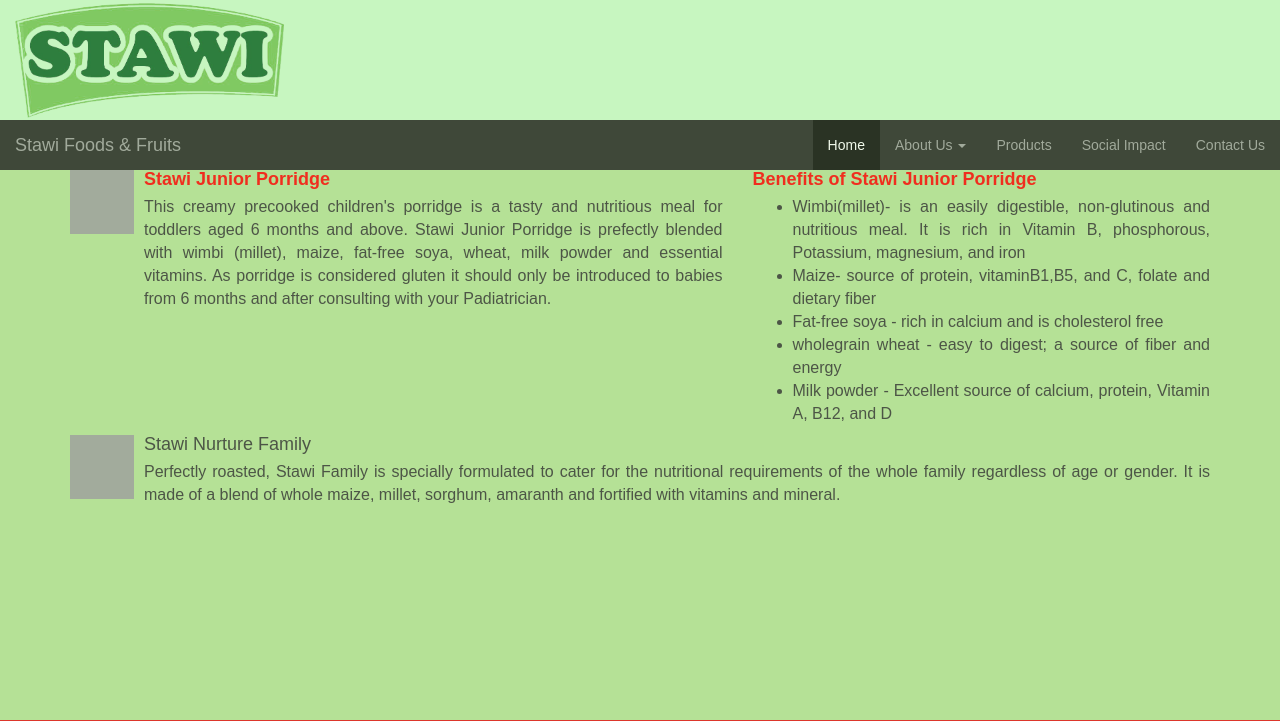
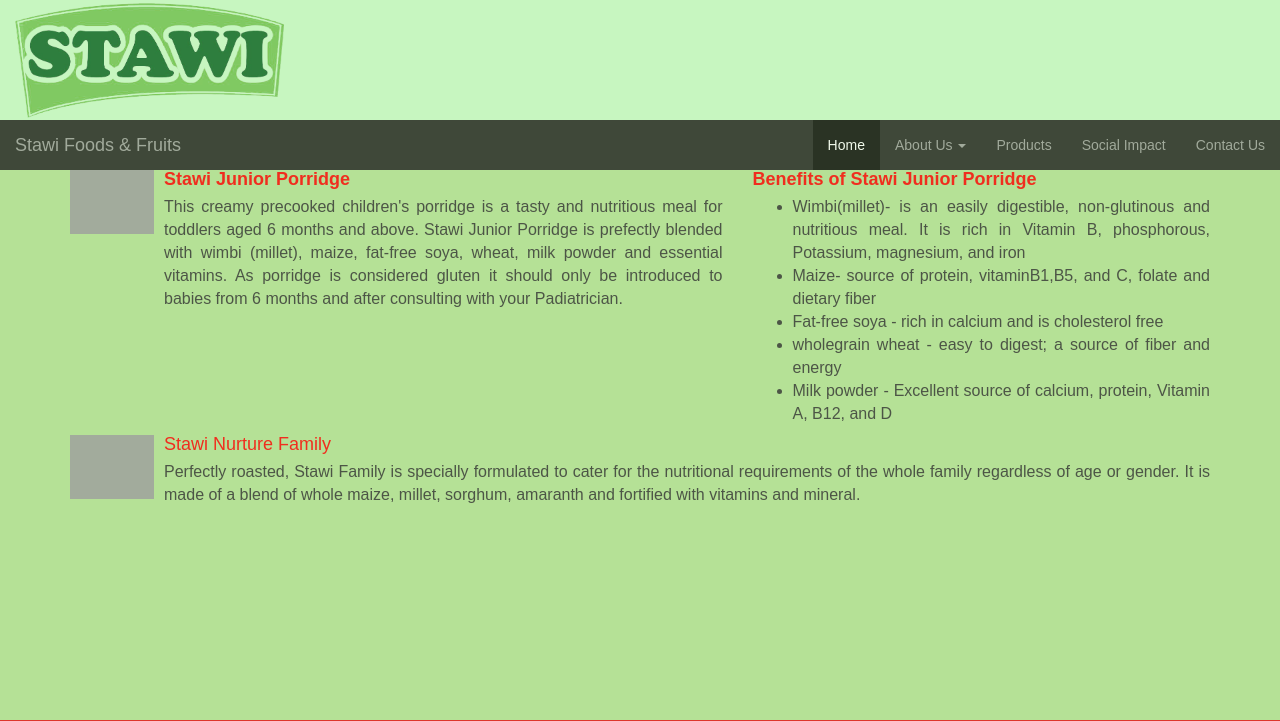
Before and after one commit to TitoLulu/stawi.github.io, a PHP site: page /pages/products.html in a window 1280 px wide. Shown: the top 721 px of the page. Run offline with PHP 8.4, Linux system fonts and the light colour scheme; some libraries are stand-ins or nearby versions; grey boxes are pictures that could not be loaded.

Commit message:
media object

```diff
--- a/css/style.css
+++ b/css/style.css
@@ -196,7 +196,7 @@
 }
 .media-object{
 	height: 64px;
-	width:64px;
+	width:84px;
 }
 #prd h4{
 	font-weight: bold; font-family: sans-serif; color: red;
--- a/pages/products.html
+++ b/pages/products.html
@@ -89,7 +89,7 @@
                   <img class="media-object" src="../images/nurtureF.png" alt="...">
               </div>
               <div class="media-body">
-                <h4 class="media-heading">Stawi Nurture Family</h4>
+                <h4 class="media-heading" style="color: red;">Stawi Nurture Family</h4>
                 Perfectly roasted, Stawi Family is specially formulated to cater for the nutritional requirements of the whole family regardless of age or gender. It is made of a blend of whole maize, millet, sorghum, amaranth and fortified with vitamins and mineral.
               </div>
             </div>
```
